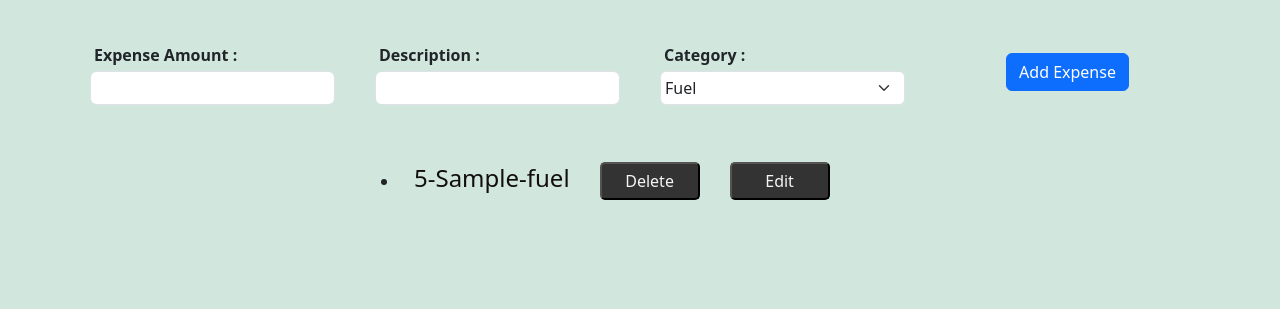
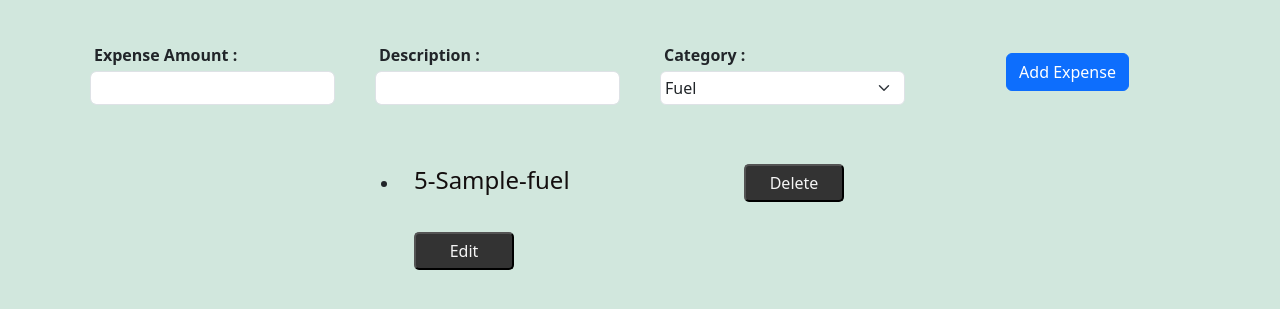
Before and after one commit to kannan-g10/expense-tracker, a plain HTML site: page index.html in a window 1280 px wide. Both pictures are taken after typing "5", "Sample" into the empty fields and a click on the button "Add Expense". Shown: the part 145-454 px from the top of the page. Drawn offline with nearby package versions, Linux system fonts and the light colour scheme.

Commit message:
change css

```diff
--- a/style.css
+++ b/style.css
@@ -14,6 +14,8 @@ ul {
 }
 
 span {
+  display: inline-block;
+  width: 300px;
   font-size: x-large;
   margin: 15px;
   color: rgb(19, 14, 14);
```
